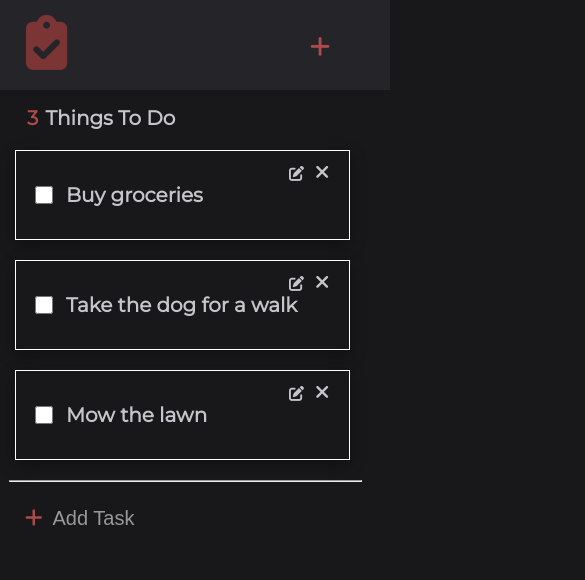
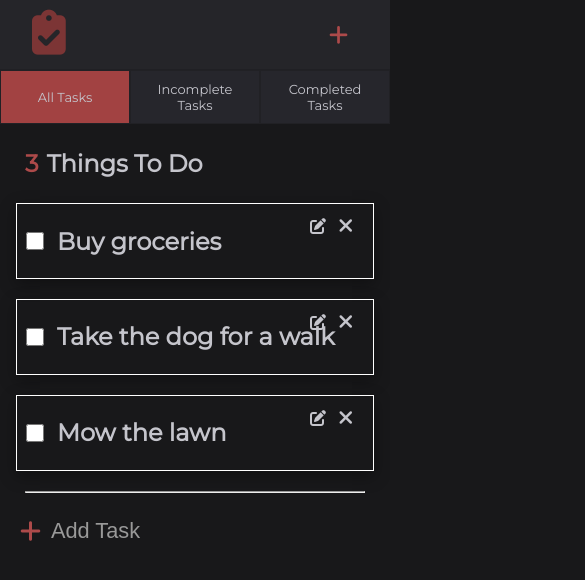
Before and after one commit to Jwilkins48/toDoList, a React (Create React App) app: page / in a window 390 px wide. Shown: the top 580 px of the page, 585 px wide, since content can reach past the window. Built offline with nearby package versions, Linux system fonts and the light colour scheme; a web font is replaced by a local one.

Commit message:
responsive for mobile

```diff
--- a/src/components/SideBar.jsx
+++ b/src/components/SideBar.jsx
@@ -29,15 +29,13 @@ function SideBar({filteredList, setDefaultTasks}) {
     }
 
   return (
-    <div className='sideBarContainer'>
       <div className='tabContainer'>
         {/* Filter through tabs */}
-        <button style={{backgroundColor: active === types[0] ? '#a24242' : ''}} className="sideBarTab" onClick={displayToday}>{types[0]}</button>
+        {/* <button style={{backgroundColor: active === types[0] ? '#a24242' : ''}} className="sideBarTab" onClick={displayToday}>{types[0]}</button> */}
         <button style={{backgroundColor: active === types[1] ? '#a24242' : ''}} className='sideBarTab' onClick={displayAll} >{types[1]}</button>
         <button style={{backgroundColor: active === types[2] ? '#a24242' : ''}} className='sideBarTab' onClick={displayIncomplete}>{types[2]}</button>
         <button style={{backgroundColor: active === types[3] ? '#a24242' : ''}}className='sideBarTab' onClick={displayCompleted}>{types[3]}</button>
       </div>
-    </div>
   )
 }
 
--- a/src/index.css
+++ b/src/index.css
@@ -20,10 +20,9 @@ body {
 }
 
 .mainLogo {
-  width: auto;
   font-size: 45px;
   color: #7c3535;
-  margin: 10px 0 0 12rem;
+  margin: 10px 0 0 2rem;
 }
 
 .inputContainer {
@@ -62,6 +61,7 @@ body {
 }
 #headerAddBtn{
   color:#ad4a4a;
+  margin-right: 2rem;
 }
 #headerAddBtn:hover{
   color: #8b3b3b;
@@ -70,12 +70,12 @@ body {
 
 /* MAIN CONTENT */
 .mainContentContainer {
-  display: flex;
+
 }
 
 .allTaskHeader {
   color: #c5c5cc;
-  margin: 55px 60px;
+  margin: 25px
 }
 .numberSpan{
   color: #ad4a4a;
@@ -83,13 +83,12 @@ body {
 }
 
 .card {
+  margin: 1rem;
   box-shadow: rgba(0, 0, 0, 0.35) 0px 5px 15px;
   display: flex;
   align-items: center;
-  padding: 15px;
-  margin: 35px 60px;
+  padding: 5px;
   border: 1px white solid;
-  width: 80rem;
   position: relative;
 }
 
@@ -172,34 +171,35 @@ body {
 /* ADD TASK DROPDOWN */
 .dropdownWrapper {
   position: relative;
-  width: 800px;
+  margin: 10px;
 }
 
 .dropBtnContainer{
   display: flex;
   gap: 15px;
+  margin-left: 10px;
 }
 
 #dropDown {
+  display: flex;
+  width: fit-content;
   box-shadow: rgba(0, 0, 0, 0.35) 0px 5px 15px;
   border-radius: 4px;
   align-items: center;
-  display: flex;
   justify-content: space-between;
-  padding: 20px;
-  margin-left: 10px;
-  margin-bottom: 30px;
-  width: 800px;
+  padding: 10px;
   z-index: 2;
   border: 1px solid white;
 }
 
 .dropDownInput {
   box-shadow: rgba(0, 0, 0, 0.24) 0px 3px 8px;
-  width: 400px;
+  width: 200px;
+  display: flex;
+  flex-direction: column;
   border: 1px solid #eeeded;
   border-radius: 6px;
-  height: 45px;
+  height: 40px;
   padding: 10px;
   background-color: #39393f;
   color: #cdcdcf;
@@ -210,21 +210,20 @@ body {
   cursor: pointer;
   justify-content: center;
   align-items: center;
-  padding: 10px;
+  padding: .3rem;
   color: #c5c5cc;
   background-color: #39393f;
-  font-size: 1rem;
-  width: 100px;
+  font-size: .8rem;
   border: 1px solid;
   border-radius: 6px;
 }
 
 .mainPageAddForm {
-  margin-left: 60px;
+
 }
 
 .hr {
-  margin-right: 58px;
+  width: 87%;
 }
 
 .addTaskBtn {
@@ -259,25 +258,22 @@ body {
 
 .homeLeftSide {
   border-top: 1px solid #202024;
-  background-color: #252529;
-  min-width: 26rem;
-  height: auto;
-  min-height: 100vh;
+  height: fit-content;
 }
 
 .tabContainer{
   display: flex;
-  flex-direction: column;
 }
 
 .sideBarTab{
+  font-size: 13px;
   background-color: #26262c;
   cursor: pointer;
   color: #c5c5cc;
-  padding: 20px;
+  padding: 10px;
   border: 1px solid #212125;
   font-family: 'Montserrat', sans-serif;
-
+  width: 15rem;
 }
 .sideBarTab:hover{
   background-color: #3b3b41;
@@ -285,7 +281,7 @@ body {
 
 
 /* MOBILE SECTION */
-@media(max-width: 900px) {
+/* @media(max-width: 900px) {
   .homeLeftSide{
    display: none;
   }
@@ -343,4 +339,4 @@ body {
     margin: 25px 50px;
     font-size: 23px;
   }
-}
+} */
```
